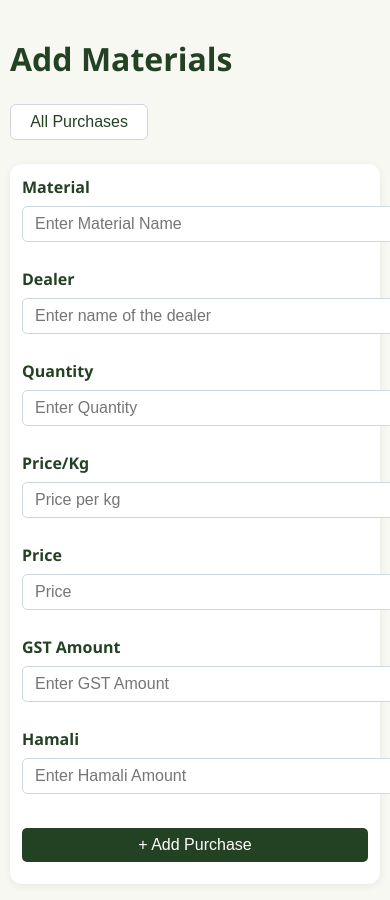
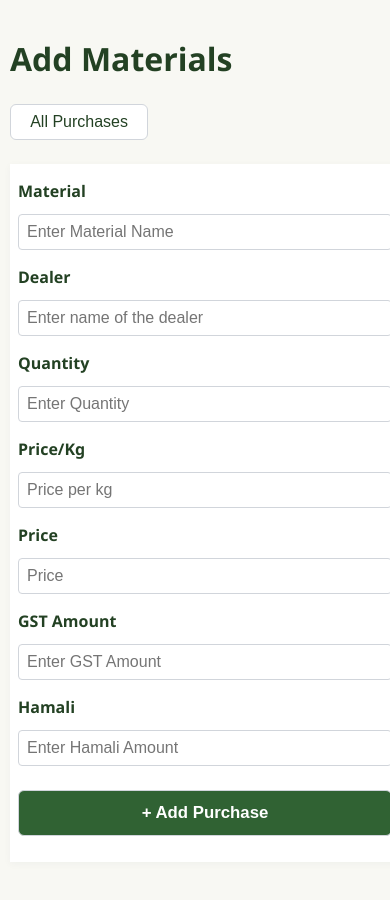
Before and after one commit to antforge-com/Ayushman_web, a website with bundled scripts: page add-material.html in a window 390 px wide. After the commit the page ends 872 px from the top, so only its background shows below. Built offline with nearby package versions, Linux system fonts and the light colour scheme; no server answers.

Commit message:
made changes for mobile  input fields are overflowing on mobile screens, likely due to missing or insufficient responsive CSS rules.

```diff
--- a/add-material.html
+++ b/add-material.html
@@ -6,6 +6,7 @@
   <title>Add Materials</title>
   <link rel="stylesheet" href="styles.css">
   <style>
+    /* Sidebar and main-content responsiveness */
     @media (max-width: 900px) {
       .sidebar { width: 120px; }
       .main-content { margin-left: 130px; }
@@ -36,6 +37,88 @@
         padding: 1rem 0.5rem;
       }
     }
+
+    /* Form responsiveness */
+    .form-card,
+    .card,
+    #materialForm {
+      width: 100%;
+      max-width: 500px;
+      margin: 0 auto;
+      border-radius: 8px;
+      box-sizing: border-box;
+      padding: 1rem 1.5rem;
+      background: #fff;
+      box-shadow: 0 2px 8px rgba(38, 58, 74, 0.04);
+    }
+    #addMaterialMsg {
+      width: 100%;
+      max-width: 500px;
+      margin: 1rem auto 0 auto;
+      box-sizing: border-box;
+      padding: 0.5rem 1.5rem;
+    }
+    .form-card label {
+      font-weight: 600;
+      display: block;
+      margin-bottom: 0.25rem;
+    }
+    .form-card input {
+      width: 100%;
+      margin-top: 0.5rem;
+      margin-bottom: 1rem;
+      padding: 0.5rem;
+      font-size: 1rem;
+      box-sizing: border-box;
+      border-radius: 4px;
+      border: 1px solid #d1d5db;
+    }
+    .form-card button.btn {
+      width: 100%;
+      padding: 0.75rem 0;
+      font-size: 1.05rem;
+      border-radius: 6px;
+      border: 1px solid #d1d5db;
+      background: #306233;
+      color: #fff;
+      font-weight: 600;
+      cursor: pointer;
+      margin-top:0.5rem;
+      transition: background 0.2s;
+    }
+    .form-card button.btn:hover {
+      background: #234123;
+    }
+
+    /* Message styling */
+    .message-success { color: #286d42; background: #e6f7e7; border-left: 4px solid #286d42; padding: 0.75em 1em;}
+    .message-error { color: #872a2a; background: #f9e6e7; border-left: 4px solid #872a2a; padding: 0.75em 1em;}
+    .hidden { display: none; }
+
+    /* Mobile-specific overrides */
+    @media (max-width: 600px) {
+      .form-card,
+      .card,
+      #materialForm {
+        max-width: 100vw !important;
+        width: 100vw !important;
+        margin-left: 0 !important;
+        margin-right: 0 !important;
+        border-radius: 0px !important;
+        box-sizing: border-box;
+        padding: 1rem 0.5rem !important;
+      }
+      #addMaterialMsg {
+        max-width: 100vw !important;
+        margin-left: 0 !important;
+        margin-right: 0 !important;
+        box-sizing: border-box;
+        padding: 0 0.5rem;
+      }
+      .main-content {
+        padding: 1rem 0.5rem;
+      }
+    }
   </style>
 </head>
 <body>
@@ -47,46 +130,48 @@
   <main class="main-content">
     <h2 style="font-size:2rem;font-weight:700;margin-bottom:1.5rem;">Add Materials</h2>
     <button onclick="window.location.href='all-materials.html'" style="margin-bottom:1.5rem;padding:0.5rem 1.2rem;border-radius:6px;border:1px solid #d1d5db;background:#fff;color:#234123;font-weight:500;cursor:pointer;">All Purchases</button>
-    <form id="materialForm" class="form-card card" style="max-width:500px;margin:0 auto;">
-      <div style="margin-bottom:1rem;">
-        <label style="font-weight:600;">Material</label>
-        <input name="material" required placeholder="Enter Material Name" style="width:100%;margin-top:0.5rem;">
+    <form id="materialForm" class="form-card card">
+      <div>
+        <label for="material">Material</label>
+        <input name="material" id="material" required placeholder="Enter Material Name">
       </div>
-      <div style="margin-bottom:1rem;">
-        <label style="font-weight:600;">Dealer</label>
-        <input name="dealer" required placeholder="Enter name of the dealer" style="width:100%;margin-top:0.5rem;">
+      <div>
+        <label for="dealer">Dealer</label>
+        <input name="dealer" id="dealer" required placeholder="Enter name of the dealer">
       </div>
-      <div style="margin-bottom:1rem;">
-        <label style="font-weight:600;">Quantity</label>
-        <input name="quantity" type="number" min="1" required placeholder="Enter Quantity" style="width:100%;margin-top:0.5rem;">
+      <div>
+        <label for="quantity">Quantity</label>
+        <input name="quantity" id="quantity" type="number" min="1" required placeholder="Enter Quantity">
       </div>
-      <div style="margin-bottom:1rem;">
-        <label style="font-weight:600;">Price/Kg</label>
-        <input name="pricePerKg" type="number" min="0" required placeholder="Price per kg" style="width:100%;margin-top:0.5rem;">
+      <div>
+        <label for="pricePerKg">Price/Kg</label>
+        <input name="pricePerKg" id="pricePerKg" type="number" min="0" required placeholder="Price per kg">
       </div>
-      <div style="margin-bottom:1rem;">
-        <label style="font-weight:600;">Price</label>
-        <input name="price" type="number" min="0" required placeholder="Price" style="width:100%;margin-top:0.5rem;">
+      <div>
+        <label for="price">Price</label>
+        <input name="price" id="price" type="number" min="0" required placeholder="Price">
       </div>
-      <div style="margin-bottom:1rem;">
-        <label style="font-weight:600;">GST Amount</label>
-        <input name="gst" type="number" min="0" required placeholder="Enter GST Amount" style="width:100%;margin-top:0.5rem;">
+      <div>
+        <label for="gst">GST Amount</label>
+        <input name="gst" id="gst" type="number" min="0" required placeholder="Enter GST Amount">
       </div>
-      <div style="margin-bottom:1.5rem;">
-        <label style="font-weight:600;">Hamali</label>
-        <input name="hamali" type="number" min="0" required placeholder="Enter Hamali Amount" style="width:100%;margin-top:0.5rem;">
+      <div>
+        <label for="hamali">Hamali</label>
+        <input name="hamali" id="hamali" type="number" min="0" required placeholder="Enter Hamali Amount">
       </div>
-      <button class="btn" type="submit" style="width:100%;">+ Add Purchase</button>
+      <button class="btn" type="submit">+ Add Purchase</button>
     </form>
-    <div id="addMaterialMsg" style="max-width:500px;margin:1rem auto 0 auto;"></div>
+    <div id="addMaterialMsg" class="hidden"></div>
   </main>
   <script type="module" src="add-material.js"></script>
   <script>
-    // Show mobile nav if on small screen
+    // OPTIONAL: Hide/Show mobile nav (if used elsewhere)
     function updateMobileNav() {
       var nav = document.querySelector('.mobile-nav');
-      if(window.innerWidth <= 600) nav.style.display = 'flex';
-      else nav.style.display = 'none';
+      if(nav) {
+        if(window.innerWidth <= 600) nav.style.display = 'flex';
+        else nav.style.display = 'none';
+      }
     }
     window.addEventListener('resize', updateMobileNav);
     updateMobileNav();
```
Also changed, not shown: product-price.html (+142 -20 lines).
